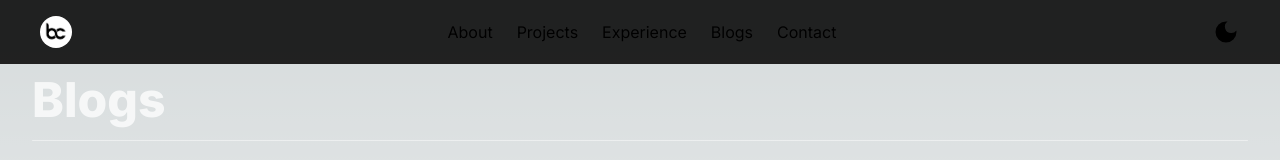
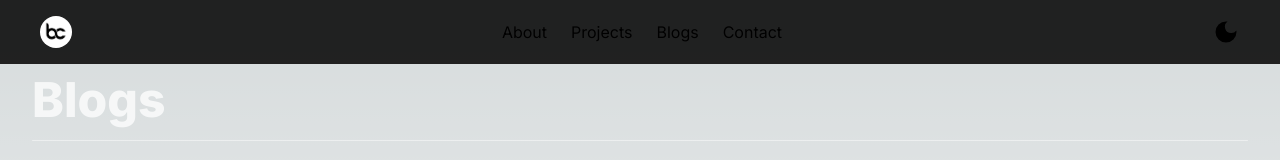
Before and after one commit to Bhavesh-0909/portfolio, a Next.js app: page /blog in a window 1280 px wide. Shown: the top 160 px of the page. Built offline with nearby package versions, Linux system fonts and the light colour scheme.

Commit message:
navigation updated

```diff
--- a/src/app/exprience/page.tsx
+++ /dev/null
@@ -1,9 +0,0 @@
-import React from 'react'
-
-function page() {
-  return (
-    <div>page</div>
-  )
-}
-
-export default page
--- a/src/components/Navbar.tsx
+++ b/src/components/Navbar.tsx
@@ -18,7 +18,6 @@ function Navbar() {
           <div className='flex justify-center items-center space-x-6'>
             <Link href={"/"}><div>About</div></Link>
             <Link href={"/projects"}><div>Projects</div></Link>
-            <Link href={"/exprience"}><div>Experience</div></Link>
             <Link href={"/blog"}><div>Blogs</div></Link>
             <Link href={"/contact"}><div>Contact</div></Link>
           </div>
```
